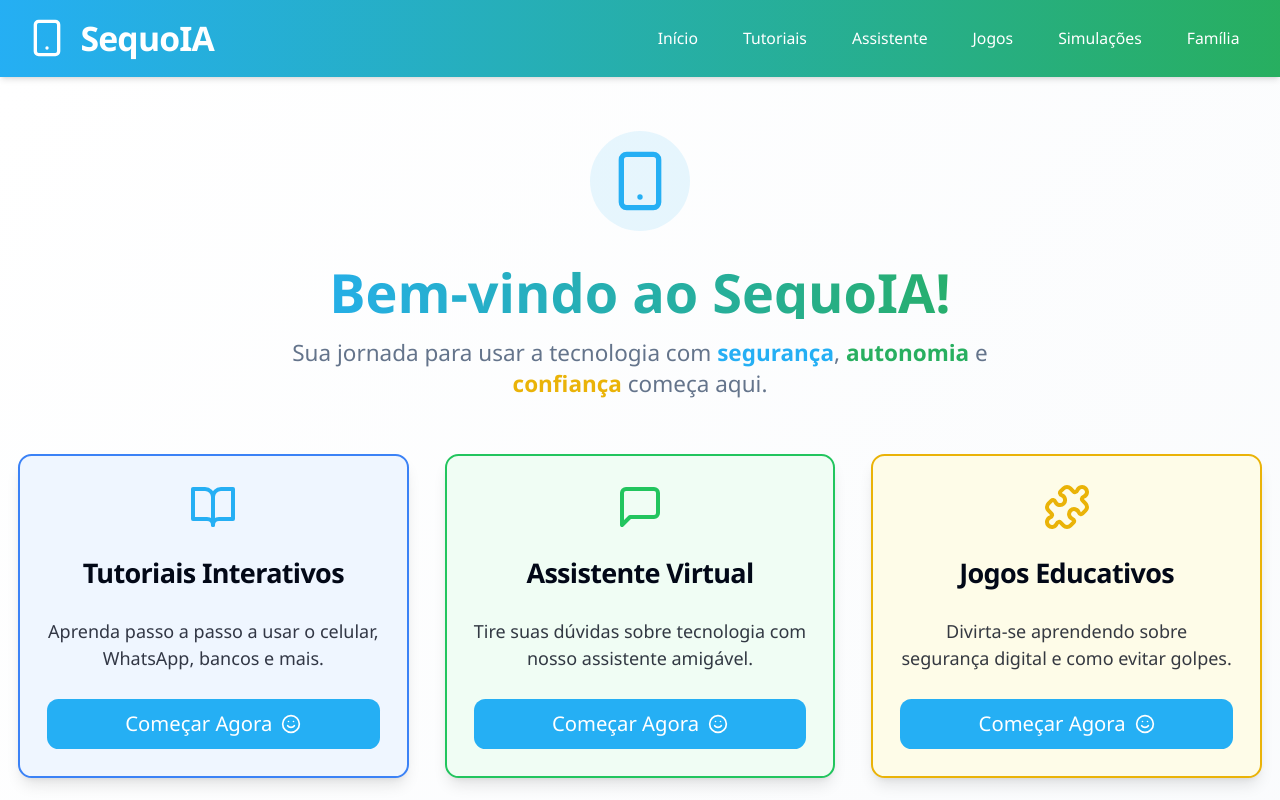
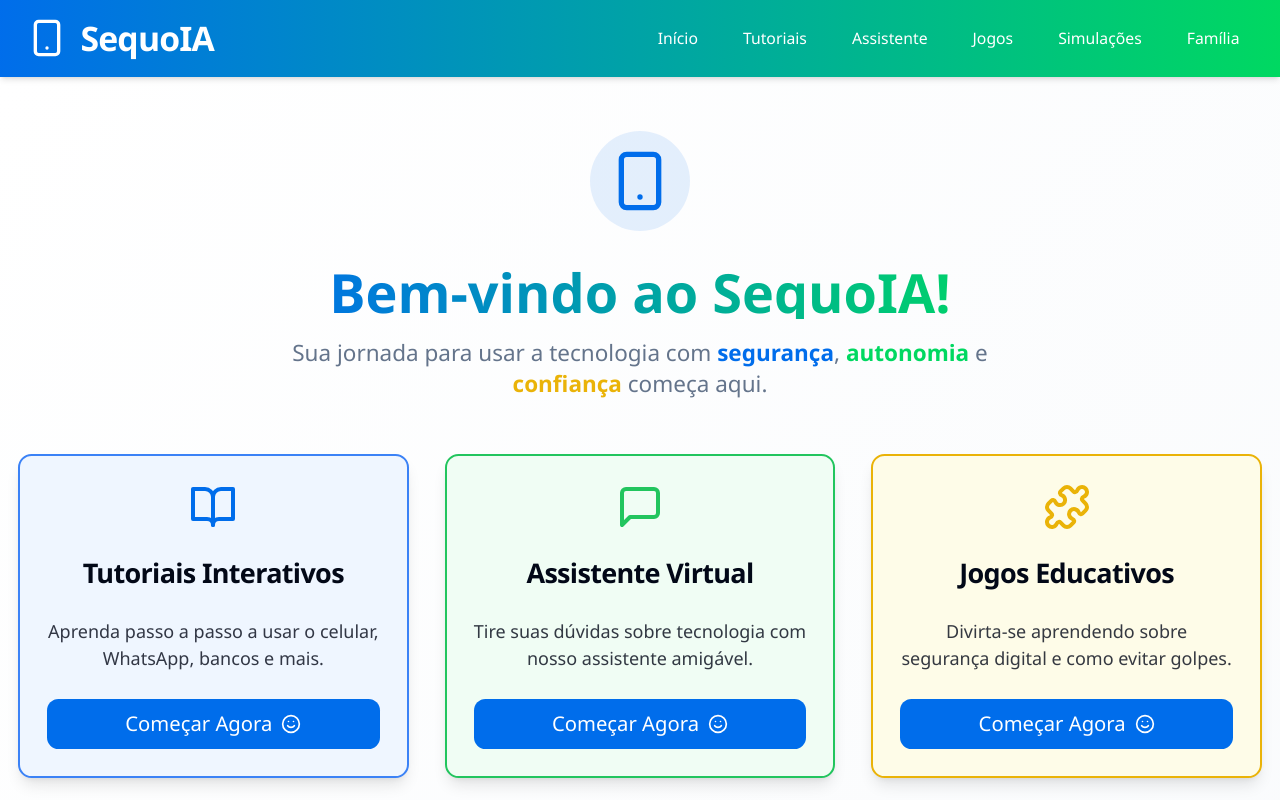
Before and after one commit to BLMChoosen/OBT-2025, a React (Vite) app: page / in a window 1280 px wide. Shown: the top 800 px of the page. Built offline with nearby package versions, Linux system fonts and the light colour scheme.

Commit message:
Teste de cores

```diff
--- a/src/index.css
+++ b/src/index.css
@@ -14,10 +14,10 @@
         --popover: 0 0% 100%;
         --popover-foreground: 222.2 84% 4.9%;
 
-        --primary: 200 90% 55%; /* Azul amigável */
+        --primary: 212 100% 46%; /* Azul amigável */
         --primary-foreground: 0 0% 100%;
 
-        --secondary: 145 63% 42%; /* Verde de apoio */
+        --secondary: 147 100% 42.4%; /* Verde de apoio */
         --secondary-foreground: 0 0% 100%;
 
         --muted: 210 40% 96.1%;
```
Also changed, not shown: 3 other files (tests, documents, lock files or other folders).
